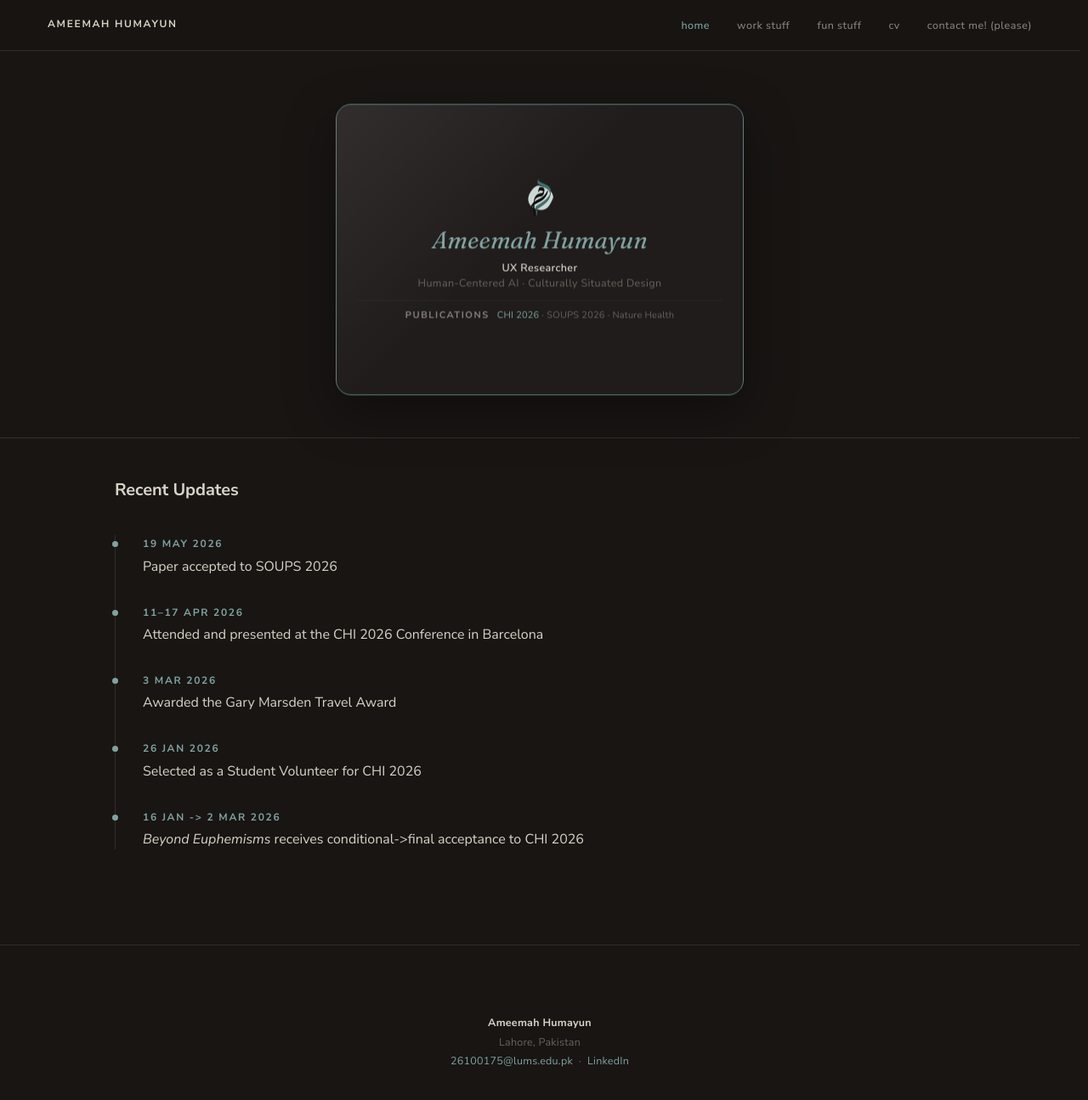
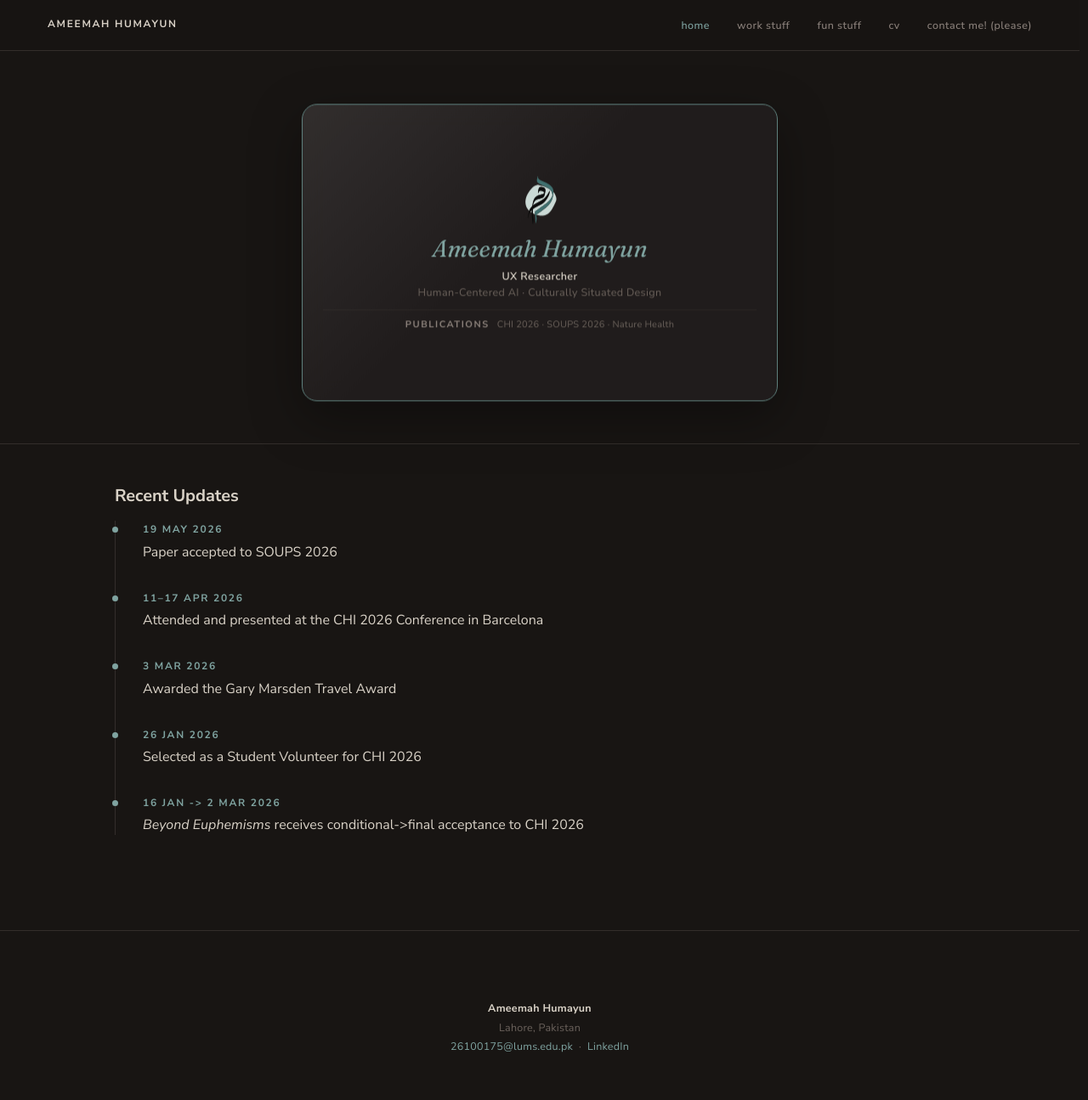
Before and after one commit to ameemahumayun/ameemahumayun.github.io, a Jekyll site: the page built from card/index.html, in a window 1280 px wide and 1309 px high. Shown: the top 1295 px of the window at 85% size. Built offline with Jekyll 4.4.1, drawn with Linux system fonts in a browser that asks for light colours.

Commit message:
Card: wider ratio, quiet pub links, tighter timeline gap, bigger logo
- Aspect ratio 1.4 -> 1.6 and the card itself is wider (loosely
  card-shaped, not locked to a real business card's exact ratio).
- Publication links now use the site's standard .link-quiet treatment
  (faded into the muted row until hovered, then accent + underline) —
  same pattern as the CHI 2026 link on the real homepage — instead of
  standing out in solid accent color.
- Added .timeline--tight, used only on /card/, to close the gap
  between the "Recent Updates" heading and the list; the real
  homepage's timeline spacing is untouched.
- Back face content is vertically centered next to the photo again
  (was top-aligned as an overflow safeguard from the smaller-card
  iteration — no longer needed at this size).
- Logo sized up.

Also trims the real homepage's hero (scoped to .hero--profile so
Contact and the card page, which also use .hero, are unaffected):
smaller avatar clamp and less vertical padding, so Recent Updates'
first entry clears the fold on typical laptop heights instead of
sitting right at the edge.

```diff
--- a/assets/css/components.css
+++ b/assets/css/components.css
@@ -665,6 +665,11 @@
    caused a feedback loop (taller text -> taller/wider avatar -> less
    room for text -> more wrapping -> ...) that overflowed the viewport
    at in-between widths. */
+/* Trimmed padding (not the shared .hero base) so this page alone gets
+   more compact — enough that Recent Updates' first entry clears the
+   fold on typical laptop heights, without affecting Contact/Card
+   which also use .hero. */
+.hero--profile { padding: var(--space-6) 0 var(--space-5); }
 .hero--profile .hero__inner {
   max-width: var(--container-wide);
   display: flex;
@@ -678,7 +683,7 @@
   letter-spacing: var(--tracking-wider);
 }
 .hero__avatar {
-  width: clamp(180px, 28vw, 320px);
+  width: clamp(160px, 24vw, 270px);
   height: auto;
   aspect-ratio: 600 / 802;
   border-radius: 14px;
@@ -888,6 +893,9 @@ details[open] > .subaccordion__head .subaccordion__chev { transform: rotate(-135
   padding-left: var(--space-4);
   border-left: 1px solid var(--color-border);
 }
+/* Tighter heading-to-list gap — used on /card/ only (see card/index.html)
+   so the real homepage's Recent Updates spacing is untouched. */
+.timeline--tight { margin-top: var(--space-2); }
 .timeline__item {
   position: relative;
   padding-bottom: var(--space-4);
@@ -1020,7 +1028,7 @@ details[open] > .subaccordion__head .subaccordion__chev { transform: rotate(-135
    backdrop-filter blur) — with a thin rounded teal border, not a thick
    frame, per feedback that the frame read too heavy. */
 .biz-card-wrap {
-  width: clamp(320px, 38vw, 480px);
+  width: clamp(360px, 44vw, 560px);
   flex-shrink: 0;
 }
 .biz-card-stage,
@@ -1043,7 +1051,7 @@ details[open] > .subaccordion__head .subaccordion__chev { transform: rotate(-135
   cursor: pointer;
   display: block;
   width: 100%;
-  aspect-ratio: 1.4 / 1;
+  aspect-ratio: 1.6 / 1;
   -webkit-tap-highlight-color: transparent;
 }
 .biz-card:focus-visible .biz-card__inner {
@@ -1098,8 +1106,8 @@ details[open] > .subaccordion__head .subaccordion__chev { transform: rotate(-135
    otherwise the broken-image alt text wraps and inflates this section. */
 .biz-card__logo {
   align-self: center;
-  width: clamp(36px, 4.6vw, 52px);
-  height: clamp(36px, 4.6vw, 52px);
+  width: clamp(46px, 5.8vw, 66px);
+  height: clamp(46px, 5.8vw, 66px);
   object-fit: contain;
 }
 .biz-card__name-fancy {
@@ -1134,13 +1142,12 @@ details[open] > .subaccordion__head .subaccordion__chev { transform: rotate(-135
   color: var(--color-text-soft);
   margin-right: 6px;
 }
-.biz-card__pubs a { color: var(--color-accent); }
-.biz-card__pubs a:hover { color: var(--color-text-strong); }
+/* Publication links use the site's standard .link-quiet treatment
+   (see components.css section 19) — faded into the surrounding muted
+   text until hovered, same as the CHI 2026 link on the real homepage. */
 
-/* Back: photo (margined by the face's own padding) beside the about text.
-   align-items: flex-start (not center) so if content ever runs long, it
-   clips at the bottom only instead of symmetrically eating the top too. */
-.biz-card__face--back { display: flex; align-items: flex-start; gap: var(--space-3); }
+/* Back: photo beside the about text, vertically centered together. */
+.biz-card__face--back { display: flex; align-items: center; gap: var(--space-3); }
 .biz-card__photo2 {
   height: 100%;
   width: auto;
--- a/card/index.html
+++ b/card/index.html
@@ -26,7 +26,7 @@ description: Mixed-methods UX researcher working on human-centered AI for health
               </div>
               <div class="biz-card__pubs">
                 <span class="biz-card__pubs-label">Publications</span>
-                <a href="https://doi.org/10.1145/3772318.3791315" target="_blank" rel="noopener">CHI 2026</a> &middot; SOUPS 2026 &middot; Nature Health
+                <a href="https://doi.org/10.1145/3772318.3791315" target="_blank" rel="noopener" class="link-quiet">CHI 2026</a> &middot; SOUPS 2026 &middot; Nature Health
               </div>
             </div>
 
@@ -71,7 +71,7 @@ description: Mixed-methods UX researcher working on human-centered AI for health
 <section class="section" id="recent-updates" style="padding-top:var(--space-6);">
   <div class="container-wide">
     <h3>Recent Updates</h3>
-    <div class="timeline">
+    <div class="timeline timeline--tight">
       {%- for update in site.data.updates %}
       <div class="timeline__item">
         <div class="timeline__date">{{ update.date }}</div>
```
